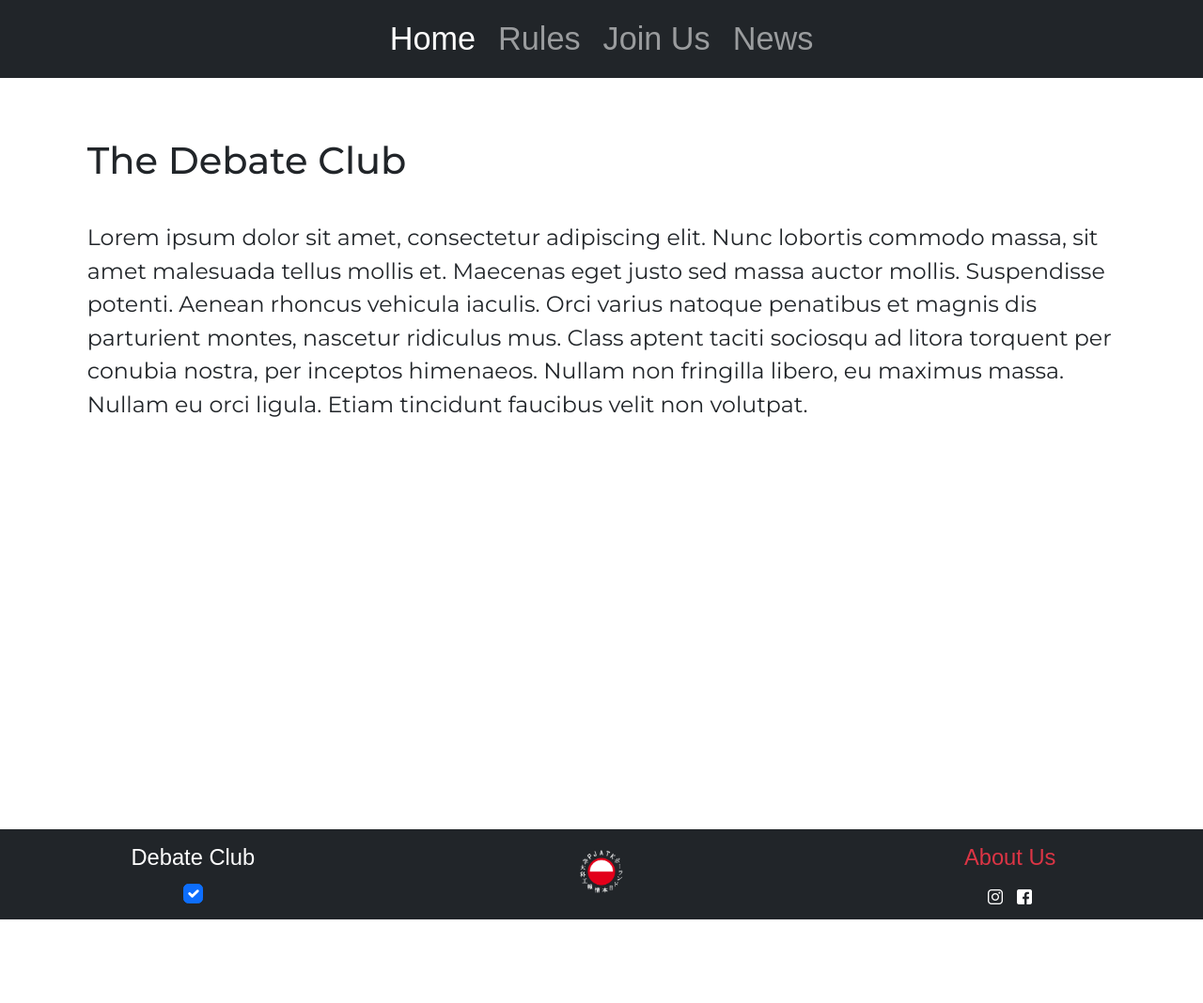
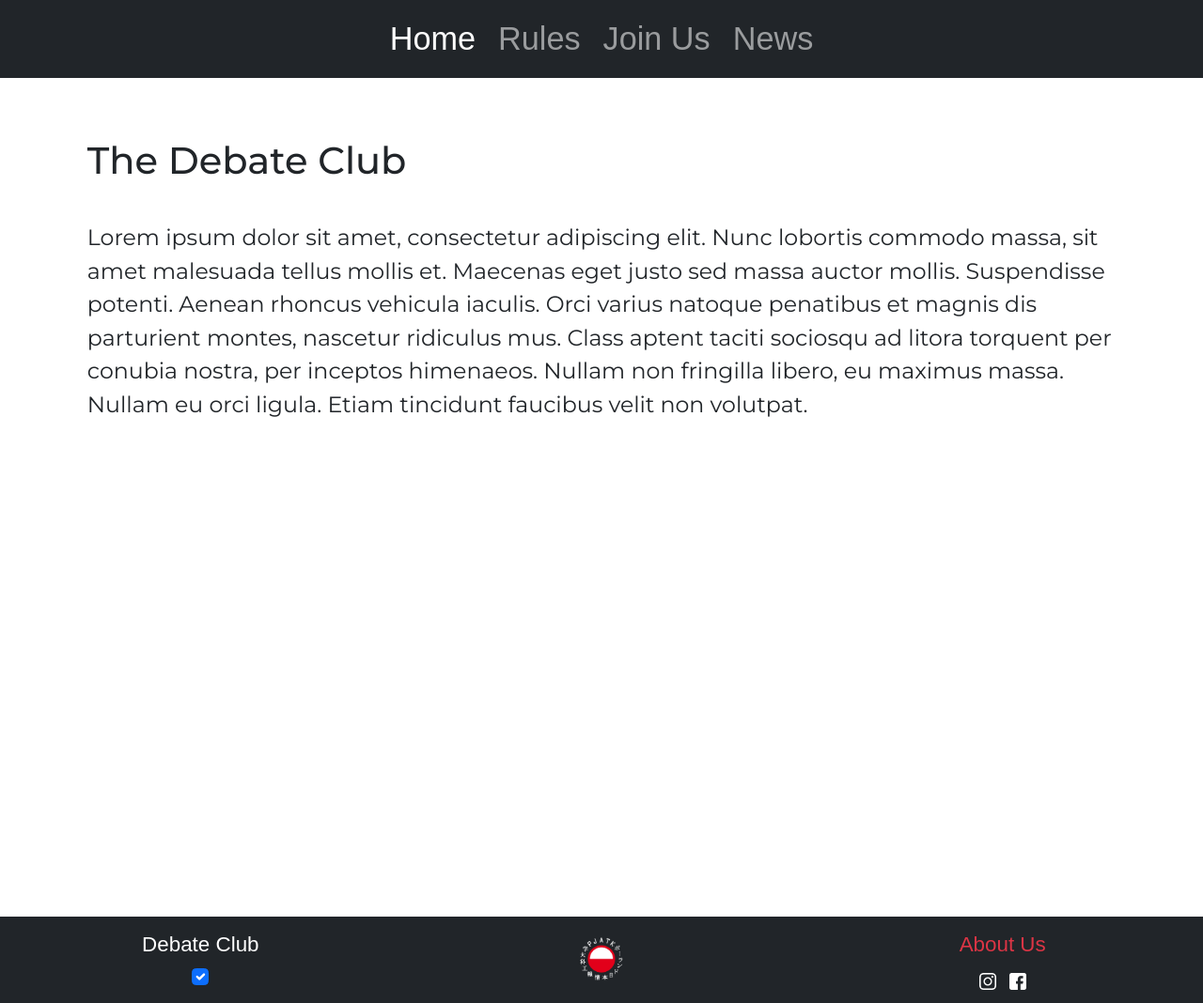
Before and after one commit to JeremiJL/Debate-Club-Static, a plain HTML site: page pages/home.html in a window 1280 px wide. Shown: the whole page at 94% size. Before the commit the page ends 979 px from the top, so only its background shows below. Drawn offline with nearby package versions, Linux system fonts and the light colour scheme; a web font is replaced by a local one.

Commit message:
bug fixed

```diff
--- a/pages/home.html
+++ b/pages/home.html
@@ -48,7 +48,7 @@
         </div>
         <!-- Mobile Version -->
         <div class="navbar-collapse">
-            <nav class="navbar navbar-expand-sm bg-dark navbar-dark">
+            <nav id="header_navbar_mobile"   class="navbar navbar-expand-sm bg-dark navbar-dark">
                 <div class="container-fluid">
 
                     <a class="navbar-brand" id="homeRedirection" href="home.html">Debate Club</a>
@@ -93,9 +93,9 @@
     </main>
 
     <!-- Footer -->
-    <footer id="footer" class="container-flex mt-auto border-top border-dark text-white bg-dark">
+    <footer id="footer" class="container-fluid mt-auto border-top border-dark text-white bg-dark">
 
-        <div class="row row-cols-3 py-2">
+        <div class="row py-2">
 
             <div class="col text-center">
                 <a href="home.html" class="nav-link py-1">Debate Club</a>
@@ -110,11 +110,11 @@
 
             <div class="col text-center">
                 <a href="aboutus.html" class="nav-link text-danger py-1">About Us</a>
-                <img id="instagram_logo" class="mx-1" src="../images/icons/instagram-white.png" width="16" height="16" alt="Our Instagram">
-                <img id="facebook_logo" class="mx-1" src="../images/icons/facebook-white.png" width="16" height="16" alt="Our Instagram">
+                <img id="instagram_logo" class="icon mx-1" src="../images/icons/instagram-white.png" alt="Our Instagram">
+                <img id="facebook_logo" class="icon mx-1" src="../images/icons/facebook-white.png" alt="Our Instagram">
             </div>
+
         </div>
-
 
     </footer>
 
--- a/scripts/script.js
+++ b/scripts/script.js
@@ -23,12 +23,12 @@ const darkInstagramLogo = "../images/icons/instagram-dark.png";
 const whiteFaceBookLogo = document.getElementById("facebook_logo").src.toString();
 const darkFaceBookLogo = "../images/icons/facebook-dark.png";
 
-const themeComponents = ["switchModeButton", "header_navbar","body","footer","general-tab","paris-tab","lincoln-tab","negotiations-tab"];
+const themeComponents = ["header_navbar_mobile", "header_navbar","body","footer","general-tab","paris-tab","lincoln-tab","negotiations-tab"];
 function changeToWhite() {
 
     for (element_id of themeComponents) {
 
-        if (document.getElementById(element_id) != null) {
+        if (document.getElementById(element_id) != null && document.getElementById(element_id).checkVisibility()) {
 
             let element = document.getElementById(element_id);
 
--- a/stylesheets/style.css
+++ b/stylesheets/style.css
@@ -7,6 +7,7 @@ body {
     main {
         margin-left: calc(1rem + 0.4vw);
         margin-right: calc(1rem + 0.4vw);
+        margin-bottom: calc(5rem + 1vw);;
     }
 
     header {
@@ -18,7 +19,7 @@ body {
     }
 
     footer {
-        font-size: calc(0.8rem + 0.6vw);
+        font-size: calc(1rem + 0.5vw);
     }
 
     /* ON and OFF */
@@ -36,6 +37,7 @@ body {
         font-size: calc(1rem + 0.6vw);
         margin-left: calc(5rem + 1vw);
         margin-right: calc(5rem + 1vw);
+        margin-bottom: calc(5rem + 1vw);;
     }
     header {
         font-size: calc(1.5rem + 0.8vw);
@@ -45,7 +47,7 @@ body {
     }
 
     footer {
-        font-size: calc(1rem + 0.6vw);
+        font-size: calc(1rem + 0.5vw);
     }
 
     /* ON and OFF */
@@ -58,7 +60,12 @@ body {
 }
 
 .form-check-input {
-    font-size: calc(1rem + 0.4vw);
+    font-size: calc(0.8rem + 0.4vw);
+}
+
+.icon {
+    width: calc(0.8rem + 0.4vw);
+    height: calc(0.8rem + 0.4vw);
 }
 
 
```
Also changed, not shown: pages/aboutus.html (+2 -3 lines), pages/joinus.html (+2 -2 lines), pages/news.html (+2 -2 lines), pages/rules.html (+3 -2 lines).
